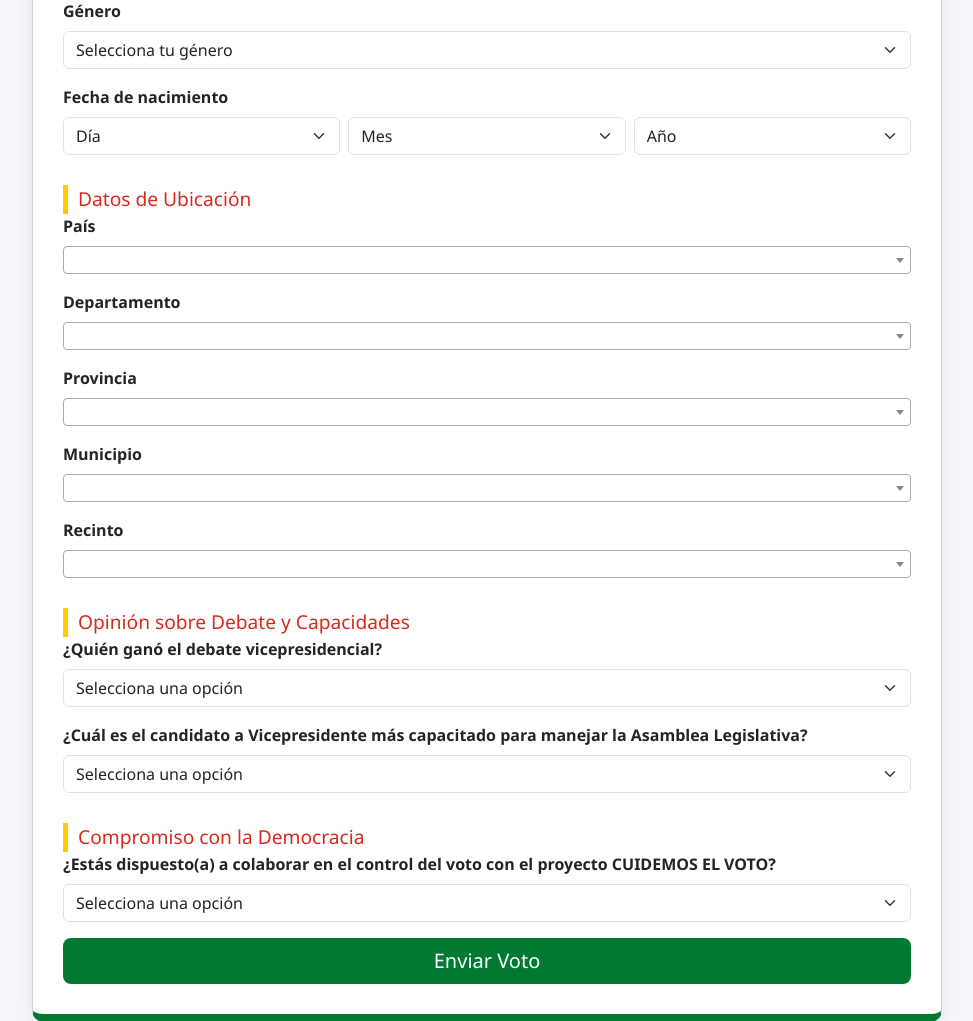
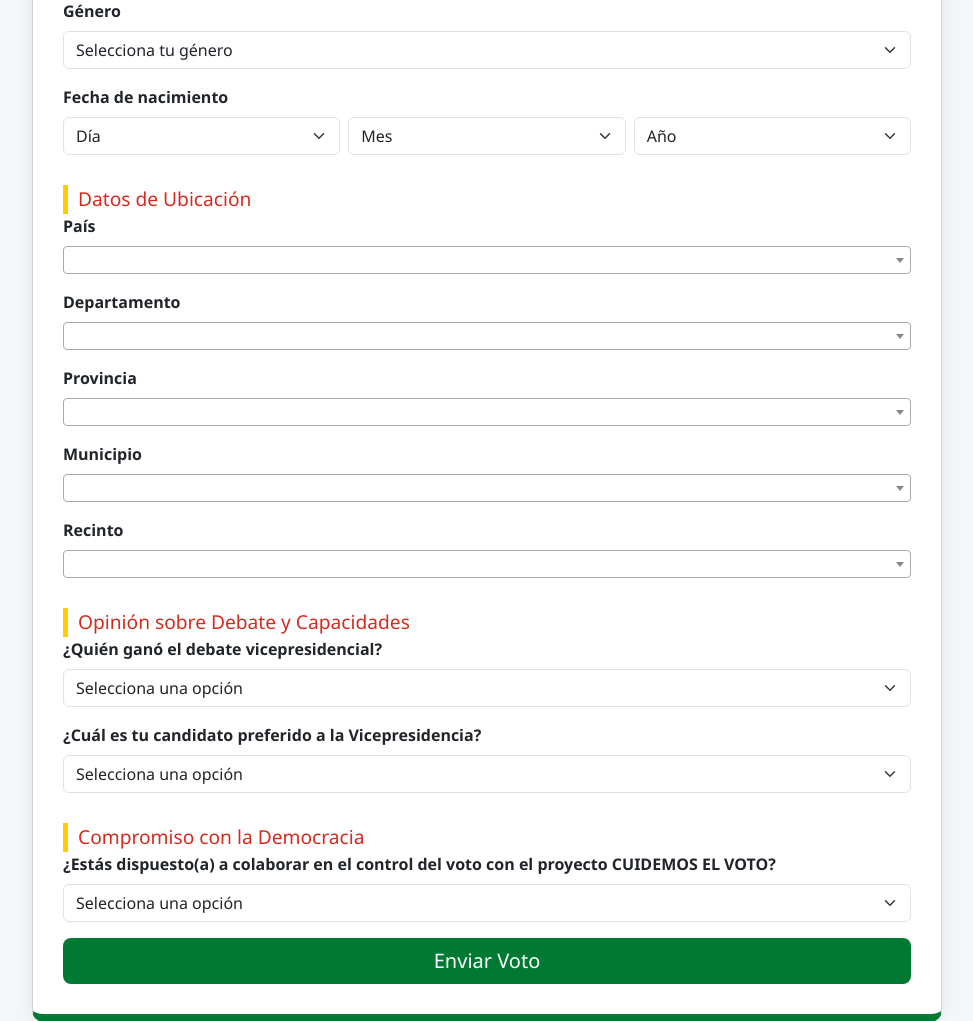
Before and after one commit to Likexpress/votacion2025d, a Flask app: template templates/votar.html in a window 1280 px wide. Shown: the part 458-1479 px from the top of the page, without its empty margins (153-1126 px from the left). Run offline with Flask 3, Linux system fonts and the light colour scheme; the template is opened without the code that fills it, so the values that code supplies are empty; some libraries are stand-ins or nearby versions.

Commit message:
votar.html

```diff
--- a/templates/votar.html
+++ b/templates/votar.html
@@ -149,18 +149,20 @@
           </select>
         </div>
 
+
         <div class="mb-3">
-          <label class="form-label">¿Cuál es el candidato a Vicepresidente más capacitado para manejar la Asamblea Legislativa?</label>
-          <select name="pregunta2" class="form-select" required>
+          <label class="form-label">¿Cuál es tu candidato preferido a la Vicepresidencia?</label>
+          <select name="candidato" class="form-select" required>
             <option value="">Selecciona una opción</option>
-            <option value="Edmar Lara">Edmar Lara</option>
             <option value="José Luis Lupo">José Luis Lupo</option>
             <option value="Juan Carlos Medrano">Juan Carlos Medrano</option>
             <option value="Juan Pablo Velasco">Juan Pablo Velasco</option>
             <option value="Mariana Prado">Mariana Prado</option>
+            <option value="Edmar Lara">Edmar Lara</option>
             <option value="Víctor Hugo Núñez">Víctor Hugo Núñez</option>
           </select>
         </div>
+
 
 
         <div class="section-title">Compromiso con la Democracia</div>
```
